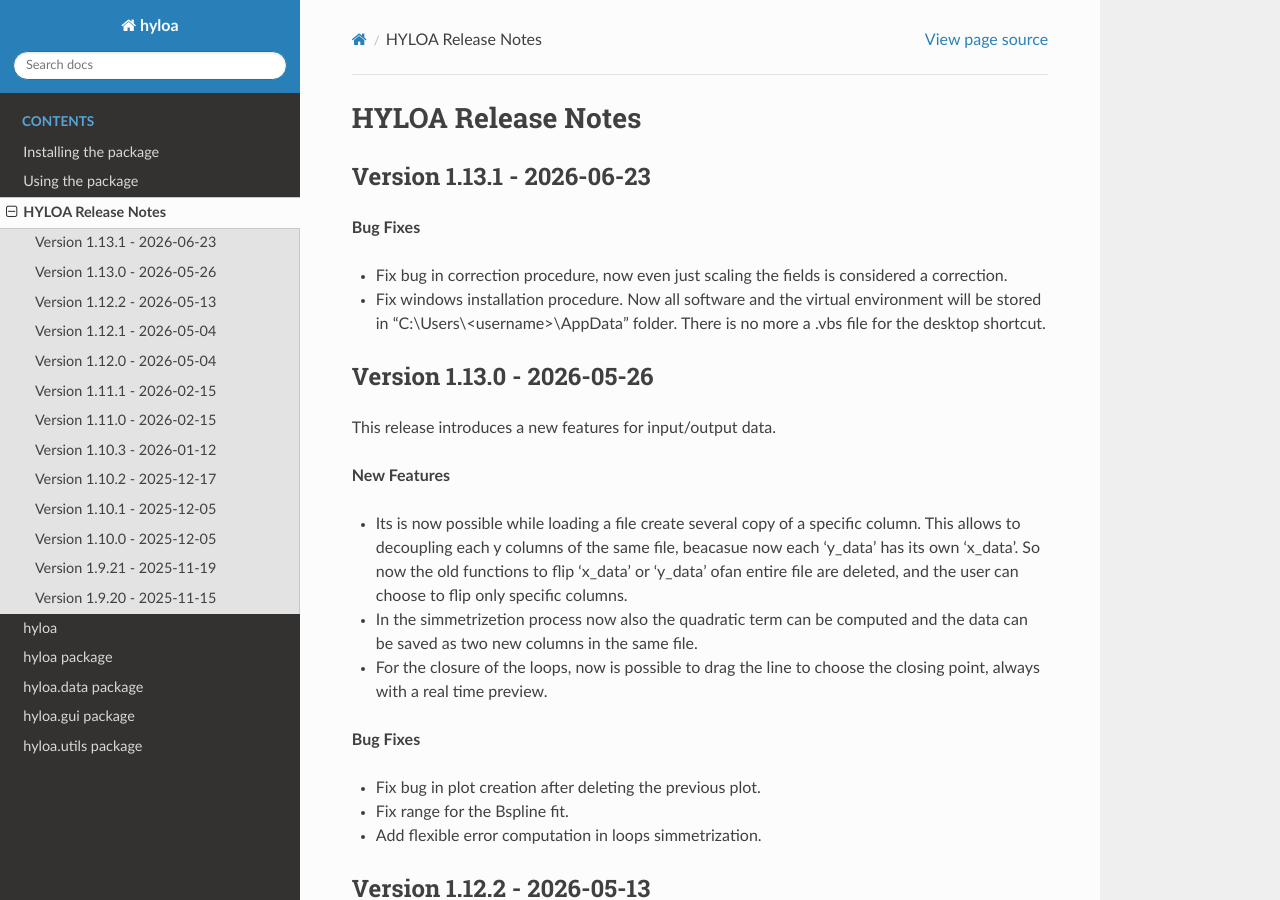
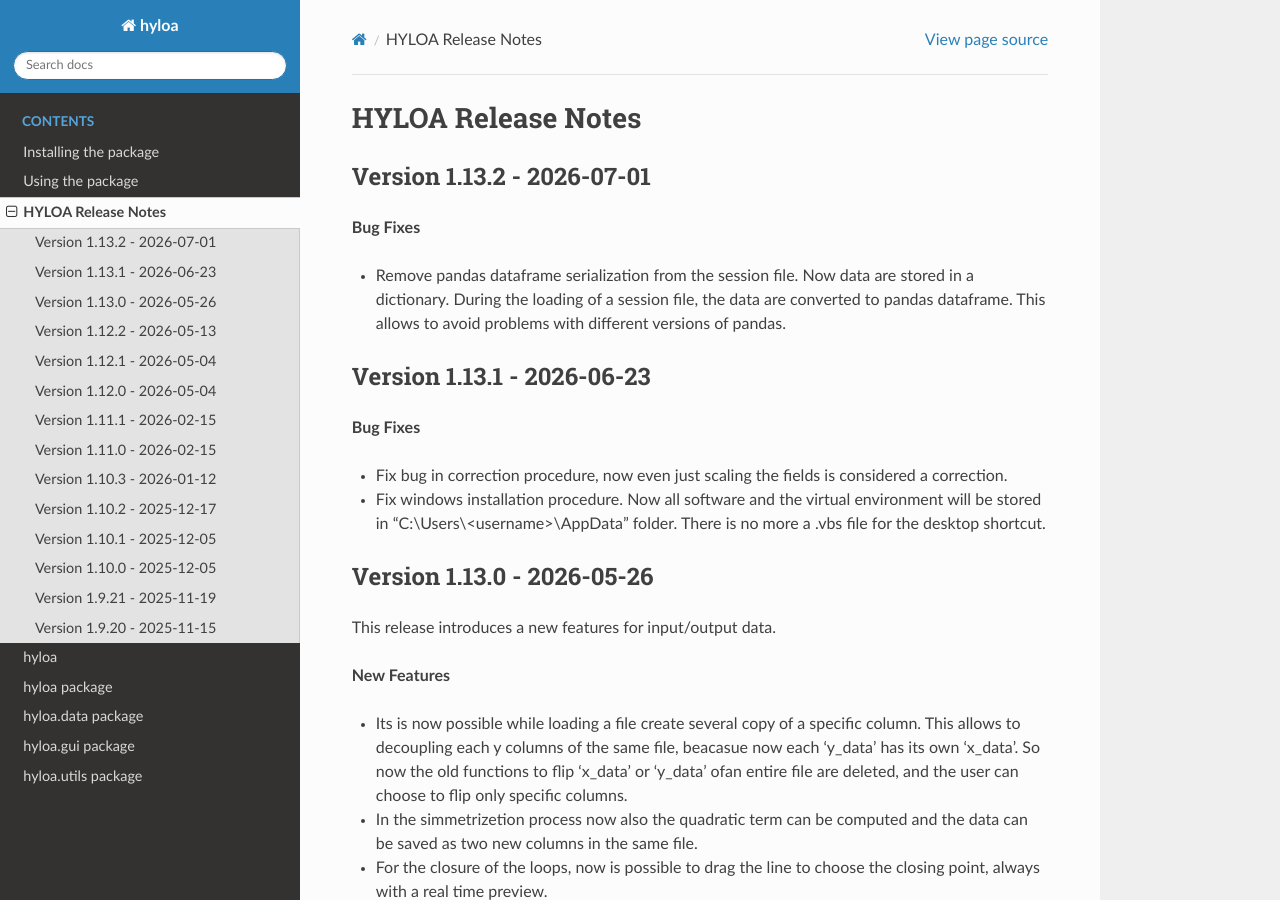
Before and after one commit to Francesco-Zeno-Costanzo/hyloa, a Sphinx documentation site: the page built from docs/release_notes.rst, in a window 1280 px wide and 900 px high. Built offline with Sphinx 7.4.7 and the Read the Docs theme 3.1.0, drawn with Linux system fonts in a browser that asks for light colours.

Commit message:
update release note

```diff
--- a/docs/release_notes.rst
+++ b/docs/release_notes.rst
@@ -1,6 +1,12 @@
 =========================
 HYLOA Release Notes
 =========================
+
+Version 1.13.2 - 2026-07-01
+~~~~~~~~~~~~~~~~~~~~~~~~~~~
+**Bug Fixes**
+
+- Remove pandas dataframe serialization from the session file. Now data are stored in a dictionary. During the loading of a session file, the data are converted to pandas dataframe. This allows to avoid problems with different versions of pandas.
 
 Version 1.13.1 - 2026-06-23
 ~~~~~~~~~~~~~~~~~~~~~~~~~~~
```
